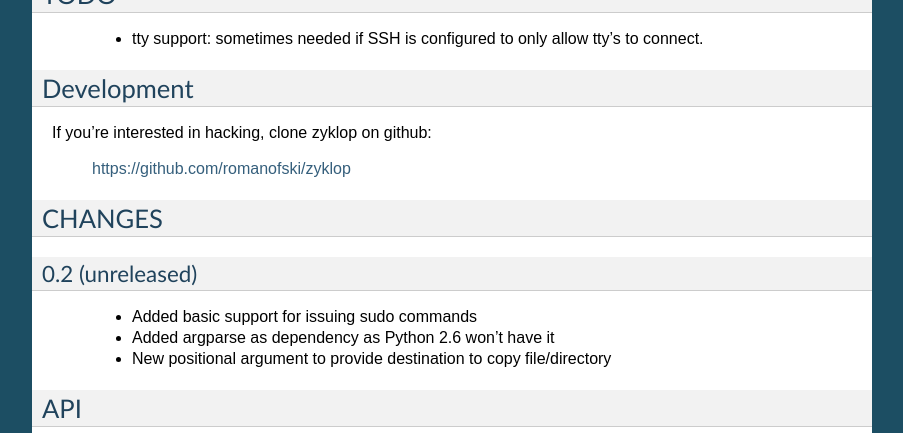
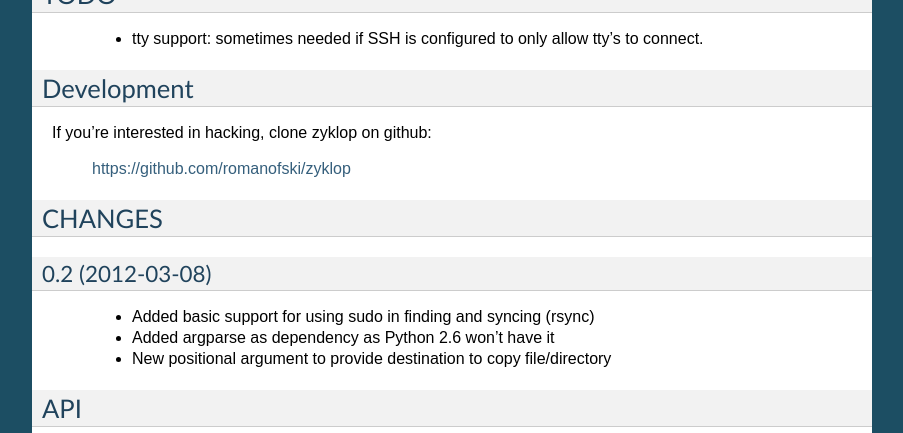
Before and after one commit to romanofski/zyklop, a Sphinx documentation site: the page built from docs/index.rst, in a window 1280 px wide and 900 px high, scrolled down 1482 px, cut to the strip 0-433 px from the top of the window. Shown: the whole strip, without its empty margins (198-1101 px from the left). Built offline with Sphinx 7.4.7, drawn with Linux system fonts in a browser that asks for light colours; some of the changed text lies outside the part shown.

Commit message:
Preparing 0.2 release

```diff
--- a/docs/CHANGES.txt
+++ b/docs/CHANGES.txt
@@ -1,10 +1,10 @@
 CHANGES
 =======
 
-0.2 (unreleased)
+0.2 (2012-03-08)
 ----------------
 
-    * Added basic support for issuing sudo commands
+    * Added basic support for using sudo in finding and syncing (rsync)
     * Added argparse as dependency as Python 2.6 won't have it
     * New positional argument to provide destination to copy
       file/directory
--- a/setup.py
+++ b/setup.py
@@ -1,7 +1,7 @@
 # coding: utf-8
 from setuptools import setup, find_packages
 
-version = '0.1'
+version = '0.2'
 
 setup(
     name='zyklop',
```
